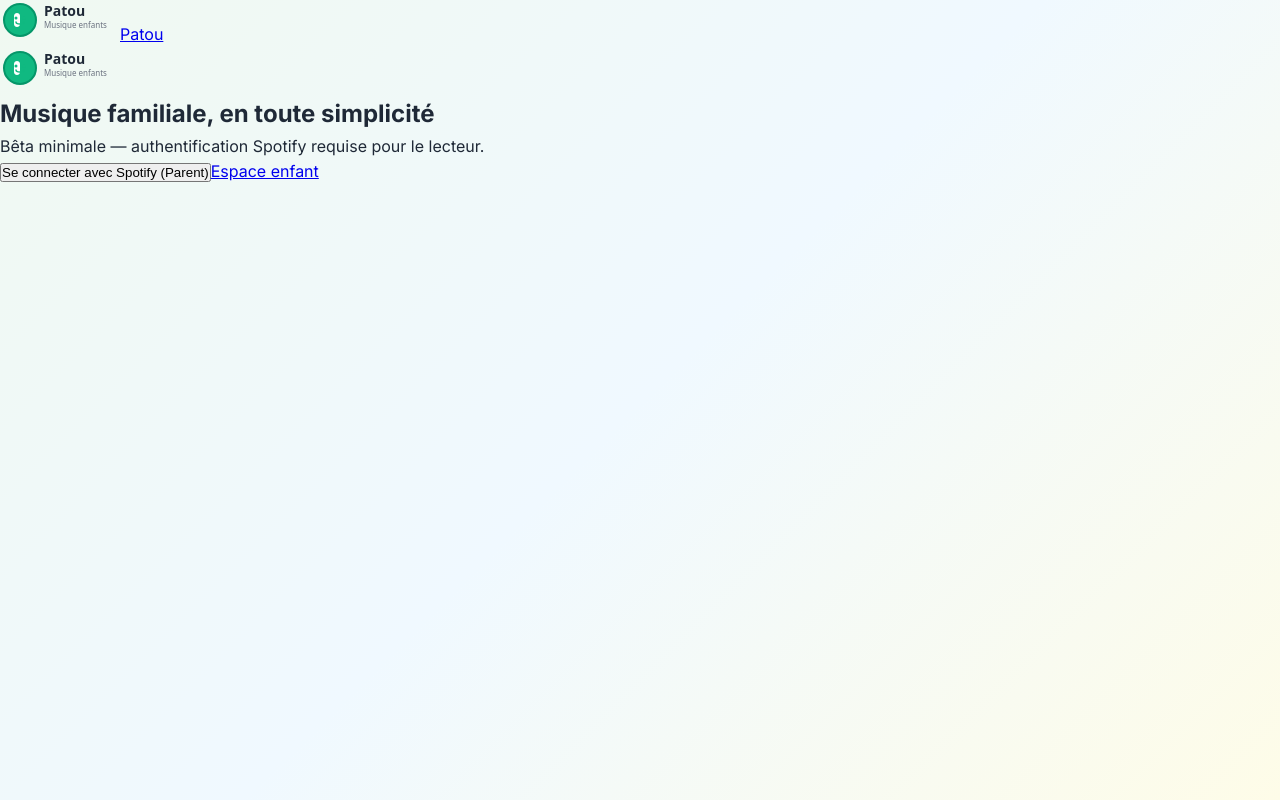
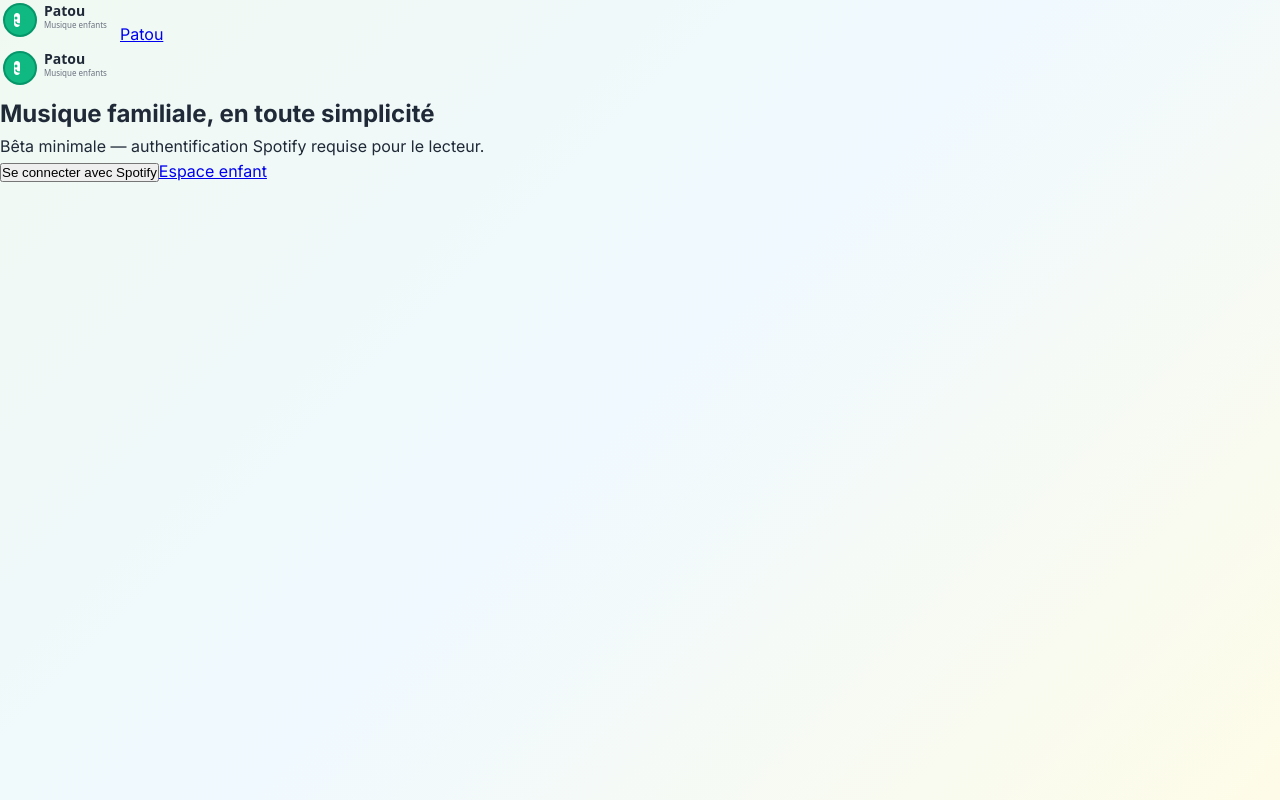
Before and after one commit to Patou250/Patoubolt, a React (Vite) app: page / in a window 1280 px wide. Built offline with nearby package versions, Linux system fonts and the light colour scheme.

Commit message:
Update Home button with new styling

```diff
--- a/src/pages/Home.tsx
+++ b/src/pages/Home.tsx
@@ -7,9 +7,9 @@ export default function Home() {
       <div className="flex flex-col sm:flex-row gap-3 justify-center">
         <button
           onClick={() => window.location.assign('https://patou.app/.netlify/functions/spotify-auth-start')}
-          className="inline-block px-5 py-3 rounded-lg bg-black text-white font-medium"
+          className="px-4 py-2 rounded bg-black text-white"
         >
-          Se connecter avec Spotify (Parent)
+          Se connecter avec Spotify
         </button>
         <a href="/child/login" className="inline-block px-5 py-3 rounded-lg border border-gray-300 text-gray-900 font-medium">
           Espace enfant
```
